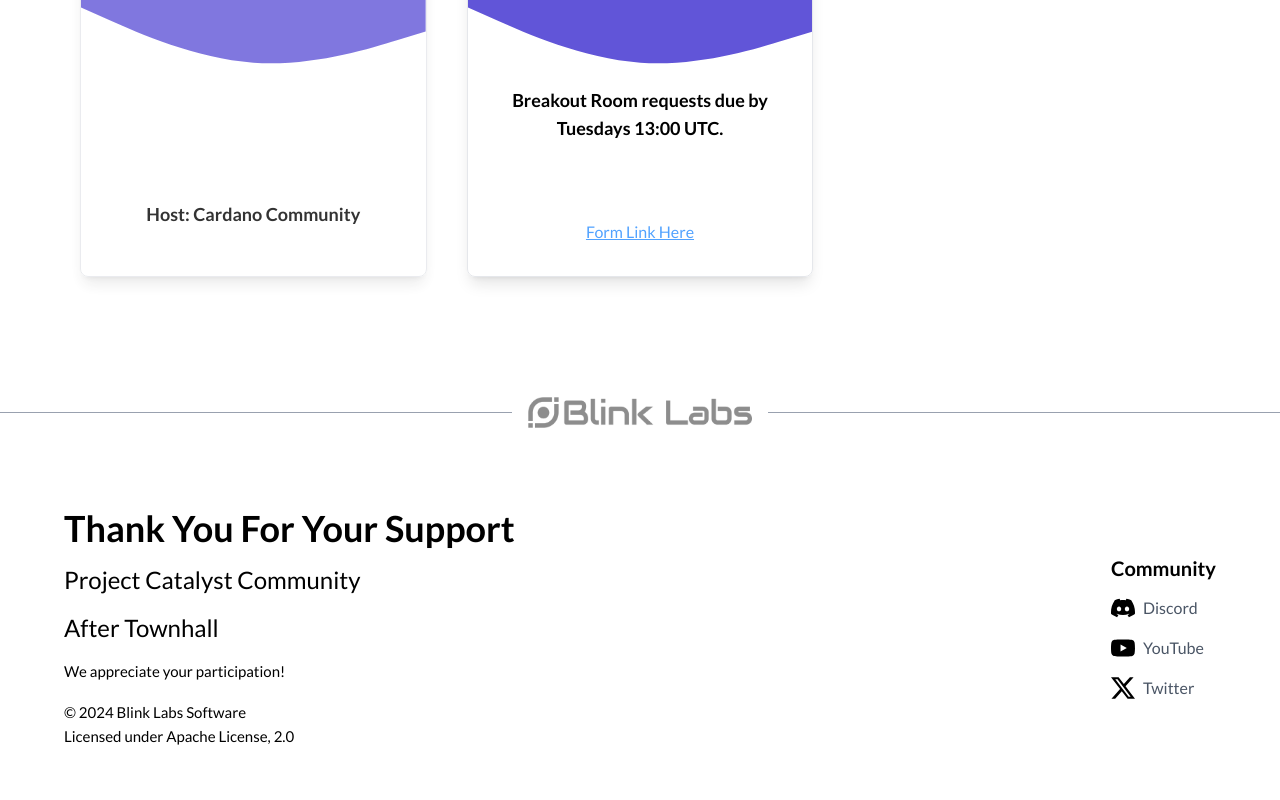
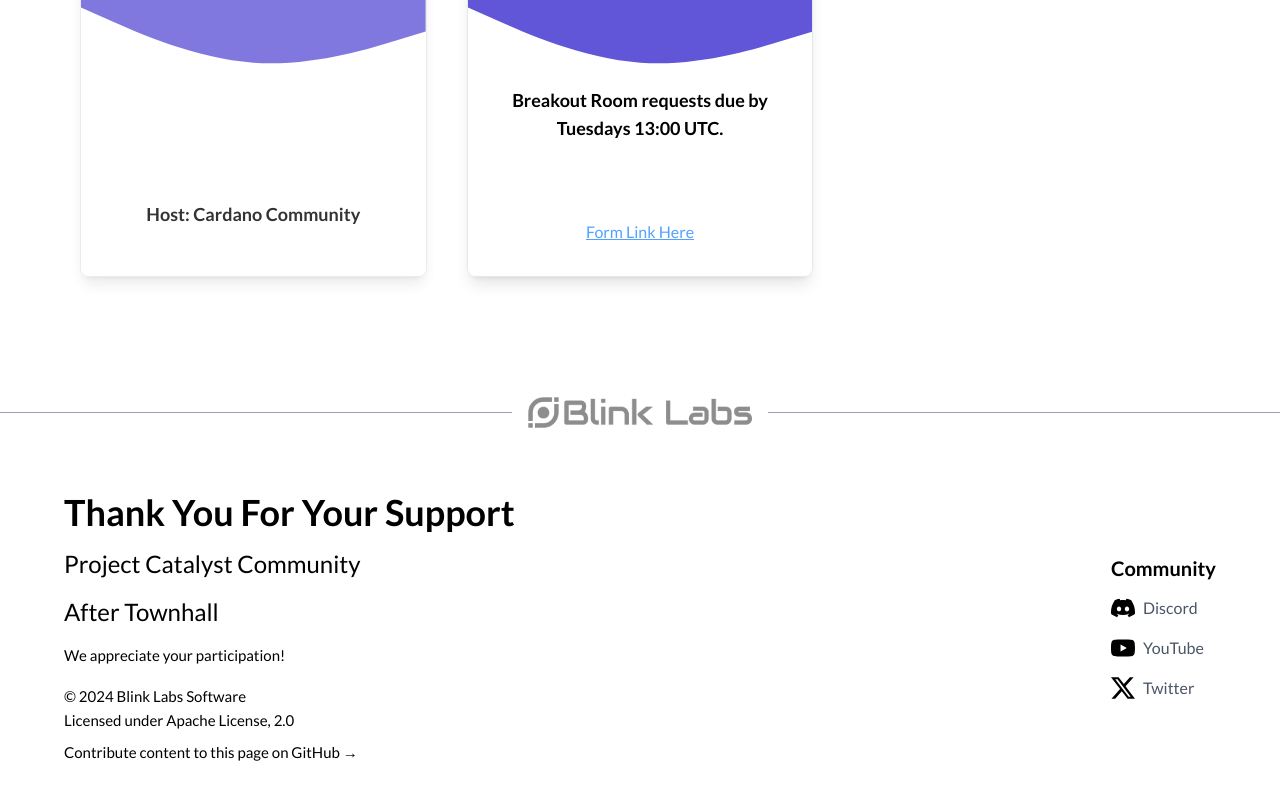
Before and after one commit to blinklabs-io/after-town-hall, a React (Vite) app: page / in a window 1280 px wide. Shown: the part 3765-4565 px from the top of the page. Built offline with nearby package versions, Linux system fonts and the light colour scheme.

Commit message:
add contirbution link to bottom footer (#295)
Signed-off-by: JaeBrian <bnlee419@gmail.com>

```diff
--- a/src/Final.tsx
+++ b/src/Final.tsx
@@ -43,6 +43,17 @@ const Final = () => {
               Licensed under Apache License, 2.0
             </a>
           </div>
+
+          <div className="mt-2">
+            <a
+              href="https://github.com/blinklabs-io/after-town-hall"
+              target="_blank"
+              rel="noopener noreferrer"
+              className="hover:text-[#1DA1F2] phone:text-[15px]"
+            >
+              Contribute content to this page on GitHub →
+            </a>
+          </div>
         </div>
         <div>
           <h3 className="text-3xl font-semibold mb-4 phone:text-[20px]">
```
